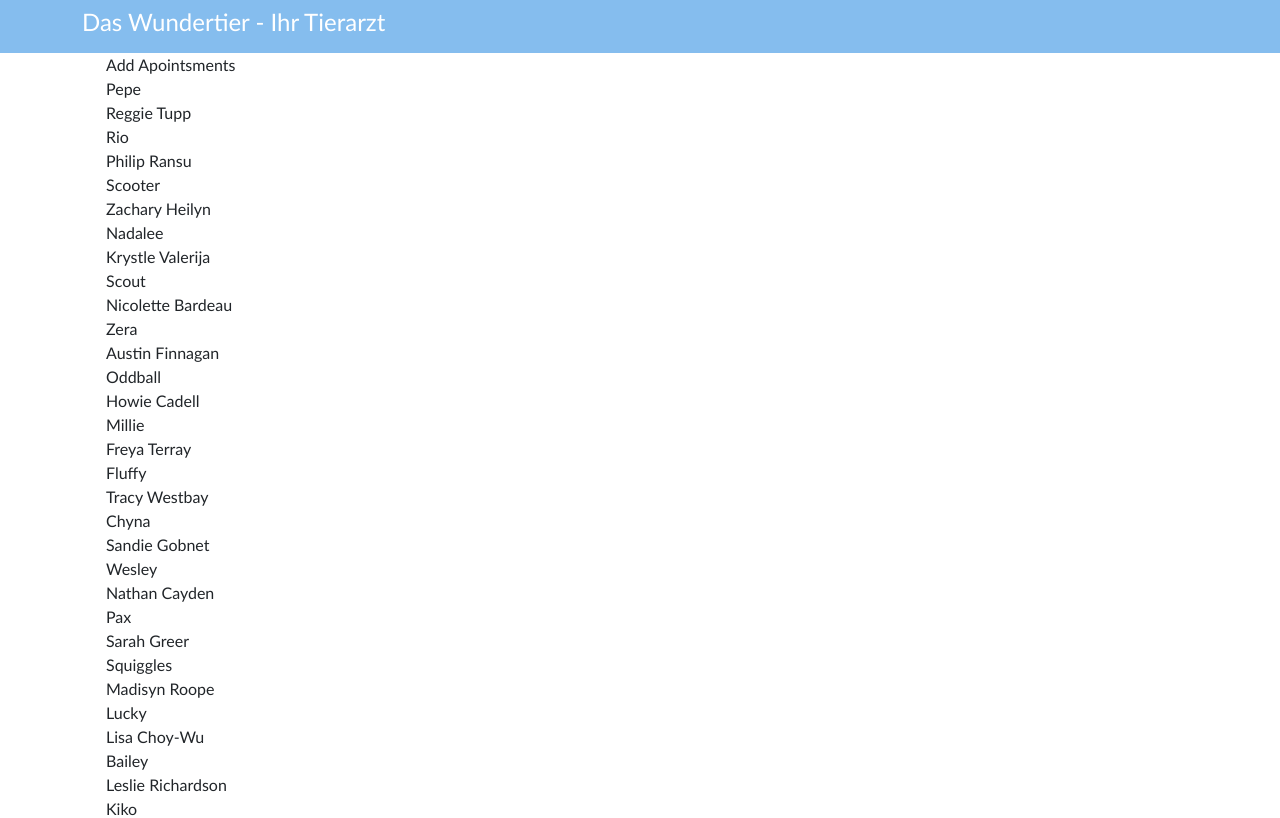
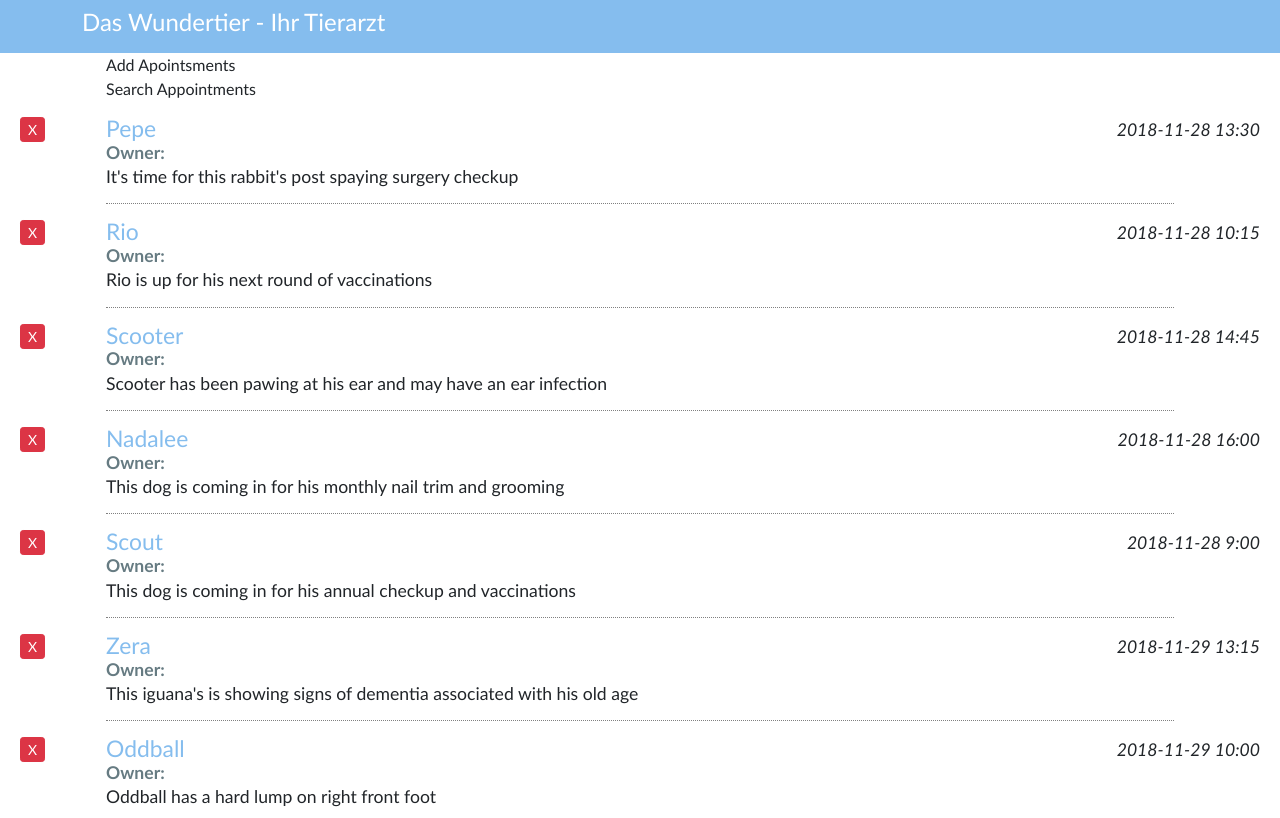
Before and after one commit to Verenasworld/webinterface, a React (Create React App) app: page / in a window 1280 px wide. Shown: the top 818 px of the page. Built offline with nearby package versions, Linux system fonts and the light colour scheme.

Commit message:
return animal information with nest Expressions and style

```diff
--- a/src/components/App.js
+++ b/src/components/App.js
@@ -39,8 +39,9 @@
                 <div className="container">
 
                   <AddApointsment></AddApointsment>
-                   <ListApoointsment appointments ={this.state.myAppointments}></ListApoointsment>
+
                     <SearchApointments></SearchApointments>
+                    <ListApoointsment appointments ={this.state.myAppointments}></ListApoointsment>
 
                 </div>
               </div>
--- a/src/components/ListApoointsment.js
+++ b/src/components/ListApoointsment.js
@@ -2,17 +2,30 @@
 
 export default class ListApoointsment extends Component {
     render() {
+        return (
+            <div className="appointment-list item-list mb-3">
+                {this.props.appointments.map(item =>(
+                     <div className="pet-item col media py-3">
+                     <div className="mr-3">
+                       <button className="pet-delete btn btn-sm btn-danger">X</button>
+                     </div>
 
-        const listItem = this.props.appointments.map(item => (
-            <div>
-              <div>{item.petName}</div>
-              <div>{item.ownerName}</div>
-            </div>
-          ));
-        return (
-            <div>
-                {listItem}
-            </div>
+                     <div className="pet-info media-body">
+                       <div className="pet-head d-flex">
+                         <span className="pet-name">{item.petName}</span>
+                         <span className="apt-date ml-auto">{item.aptDate}</span>
+                       </div>
+
+                       <div className="owner-name">
+                         <span className="label-item">Owner: </span>
+                         <span>{item.owner}</span>
+                       </div>
+                       <div className="apt-notes">{item.aptNotes}</div>
+                     </div>
+                   </div>
+                ))}
+
+        </div>
         )
     }
 }
--- a/src/css/App.css
+++ b/src/css/App.css
@@ -1,38 +1,56 @@
-.App {
-  text-align: center;
+.add-appointment .card-body {
+  display: none;
 }
 
-.App-logo {
-  height: 40vmin;
-  pointer-events: none;
+.pet-delete{
+ position: absolute;
+ left: 20px;
+ padding: 1px 7px;
+
 }
 
-@media (prefers-reduced-motion: no-preference) {
-  .App-logo {
-    animation: App-logo-spin infinite 20s linear;
-  }
+.apt-addheading {
+  cursor: pointer;
+  user-select: none;
 }
 
-.App-header {
-  background-color: #282c34;
-  min-height: 100vh;
-  display: flex;
-  flex-direction: column;
-  align-items: center;
-  justify-content: center;
-  font-size: calc(10px + 2vmin);
-  color: white;
+.appointment-list {
+  font-size: 1.1em;
+
 }
 
-.App-link {
-  color: #61dafb;
+.appointment-list .pet-item {
+  border-bottom: 1px dotted gray;
 }
 
-@keyframes App-logo-spin {
-  from {
-    transform: rotate(0deg);
-  }
-  to {
-    transform: rotate(360deg);
-  }
+.appointment-list .pet-item:last-child {
+  border-bottom: none;
 }
+
+.appointment-list .pet-name {
+  font-weight: 600;
+  color: #85bdee;
+  font-size: 1.3em;
+  line-height: 100%;
+  font-weight: 300;
+}
+
+.appointment-list .label-item {
+  font-weight: 600;
+  color: #667b82;
+}
+
+.appointment-list .apt-date {
+  font-style: italic;
+  position: absolute;
+  right: 20px;
+}
+
+.appointment-list .apt-notes {
+  line-height: 120%;
+}
+
+.dropdown-item.active,
+.dropdown-item:active {
+  background-color: #a9aeb2;
+}
--- a/src/css/index.css
+++ b/src/css/index.css
@@ -19,6 +19,6 @@
 
 .bg-primary,
 .btn-primary {
-  background-color: #377bb5 !important;
+  background-color: #85bdee !important;
   border: inherit;
 }
```
